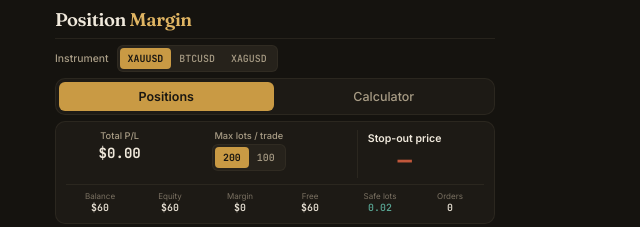
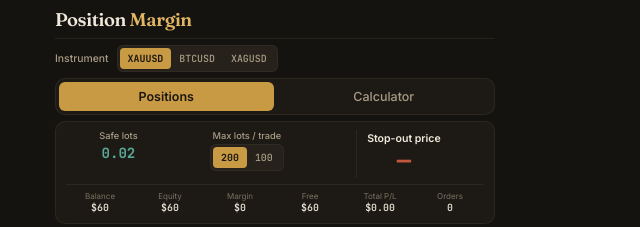
Before and after one commit to longebin-sys/Margin-Profiler-, a plain HTML site: page index.html in a window 1280 px wide. Shown: the top 227 px of the page, 365-1005 px from the left. Drawn offline with Linux system fonts and the light colour scheme.

Commit message:
Add files via upload

```diff
--- a/index.html
+++ b/index.html
@@ -805,8 +805,8 @@
     <div class="pos-summary">
       <div class="pos-summary-top">
         <div>
-          <div class="label">Total P/L</div>
-          <div class="value" id="totalPL">$0.00</div>
+          <div class="label">Safe lots</div>
+          <div class="value" id="acSafe" style="color:var(--teal);">—</div>
         </div>
         <div>
           <div class="label">Max lots / trade</div>
@@ -827,7 +827,7 @@
         <div><div class="al">Equity</div><div class="av" id="acEquity">—</div></div>
         <div><div class="al">Margin</div><div class="av" id="acMargin">—</div></div>
         <div><div class="al">Free</div><div class="av" id="acFree">—</div></div>
-        <div><div class="al">Safe lots</div><div class="av" id="acSafe" style="color:var(--teal);">—</div></div>
+        <div><div class="al">Total P/L</div><div class="av" id="totalPL">$0.00</div></div>
         <div><div class="al">Orders</div><div class="av"><span id="totalOrders">0</span> <span id="orderBreakdown" style="display:block;font-size:0.5rem;color:var(--ink-muted);word-break:normal;line-height:1.2;"></span></div></div>
       </div>
     </div>
```
